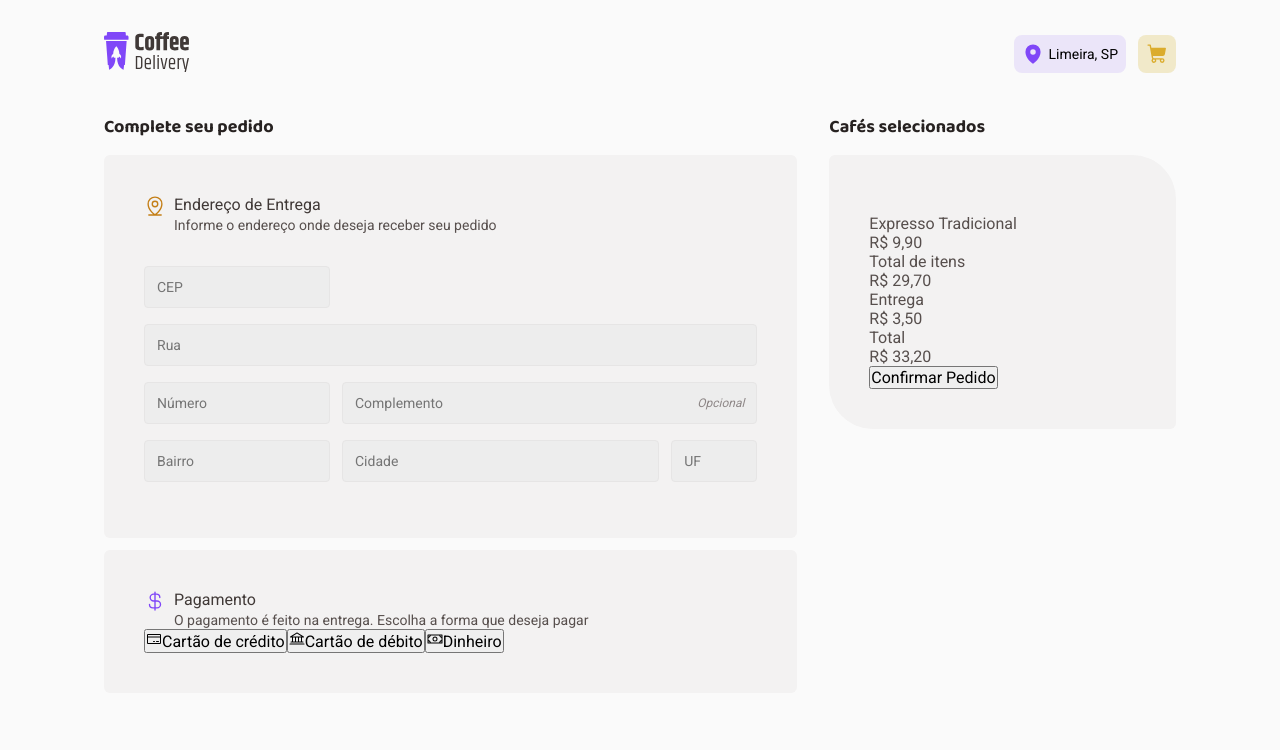
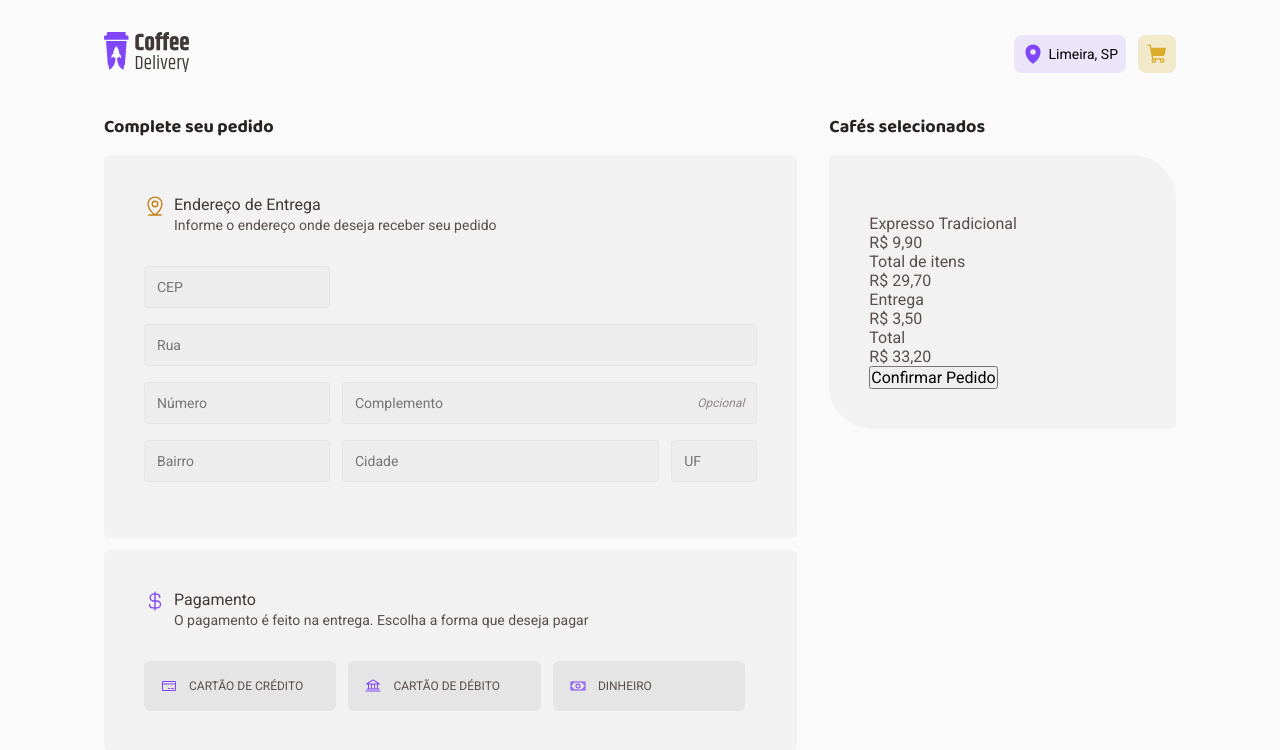
Before and after one commit to DuhBorba/coffee-delivery, a React (Vite) app: page /checkout in a window 1280 px wide. Shown: the top 750 px of the page. Built offline with nearby package versions, Linux system fonts and the light colour scheme.

Commit message:
Style Card Payment

```diff
--- a/src/pages/Checkout/index.tsx
+++ b/src/pages/Checkout/index.tsx
@@ -7,8 +7,10 @@ import {
 } from '@phosphor-icons/react'
 import { TextRegular, TextTitle } from '../../components/Typography'
 import {
+  BoxButtonPayment,
   BoxConfirm,
   BoxForm,
+  ButtonPayment,
   CardConfirm,
   CardForm,
   CardPayment,
@@ -82,18 +84,20 @@ export const Checkout = () => {
               </TextRegular>
             </div>
           </SubtitleIcon>
-          <button>
+          <BoxButtonPayment>
+            <ButtonPayment>
               <CreditCard size={16} />
               Cartão de crédito
-          </button>
-          <button>
+            </ButtonPayment>
+            <ButtonPayment>
               <Bank size={16} />
               Cartão de débito
-          </button>
-          <button>
+            </ButtonPayment>
+            <ButtonPayment>
               <Money size={16} />
               Dinheiro
-          </button>
+            </ButtonPayment>
+          </BoxButtonPayment>
         </CardPayment>
       </BoxForm>
       <BoxConfirm>
--- a/src/pages/Checkout/styles.ts
+++ b/src/pages/Checkout/styles.ts
@@ -96,6 +96,43 @@ export const CardPayment = styled.div`
   background: ${(props) => props.theme.colors['base-card']};
 `
 
+export const ButtonPayment = styled.button`
+  display: flex;
+  align-items: center;
+  border: none;
+  padding: 1rem;
+  margin-right: 0.75rem;
+  border-radius: 6px;
+  width: 100%;
+  border: 1px solid transparent;
+  transition: 0.3s;
+
+  font-family: ${(props) => props.theme.fonts.regular};
+  font-size: ${(props) => props.theme.text['regular-xs']};
+  text-transform: uppercase;
+  color: ${(props) => props.theme.colors['base-text']};
+  background: ${(props) => props.theme.colors['base-button']};
+
+  svg {
+    margin-right: 0.75rem;
+    color: ${(props) => props.theme.colors.purple};
+  }
+
+  &:hover {
+    background: ${(props) => props.theme.colors['base-hover']};
+  }
+
+  &:active {
+    background: ${(props) => props.theme.colors['purple-light']};
+    border: 1px solid ${(props) => props.theme.colors.purple};
+  }
+`
+
+export const BoxButtonPayment = styled.div`
+  display: flex;
+  margin-top: 2rem;
+`
+
 export const CardConfirm = styled.div`
   margin-top: 1rem;
   padding: 2.5rem;
```
Lines whose indentation alone changed are shown as unchanged.
